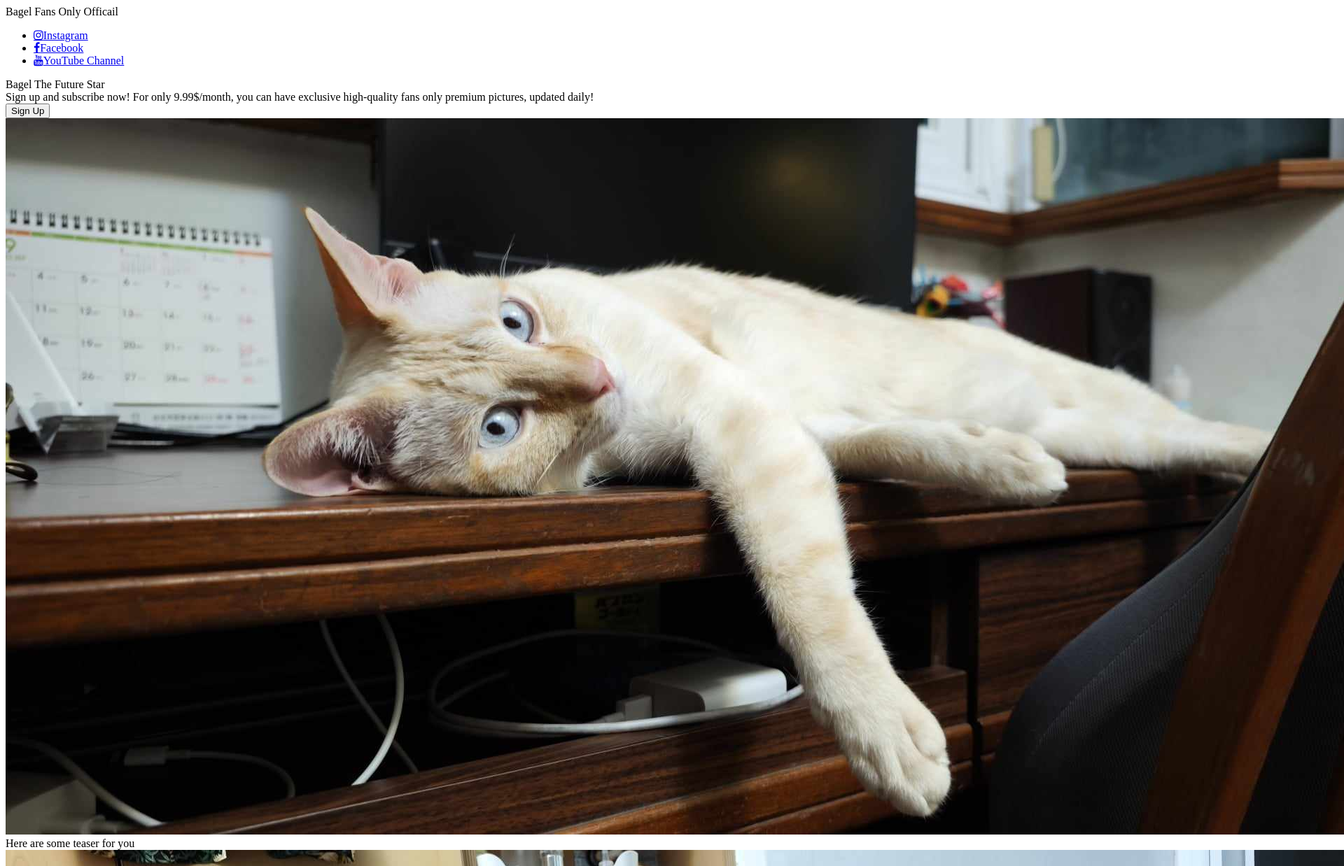
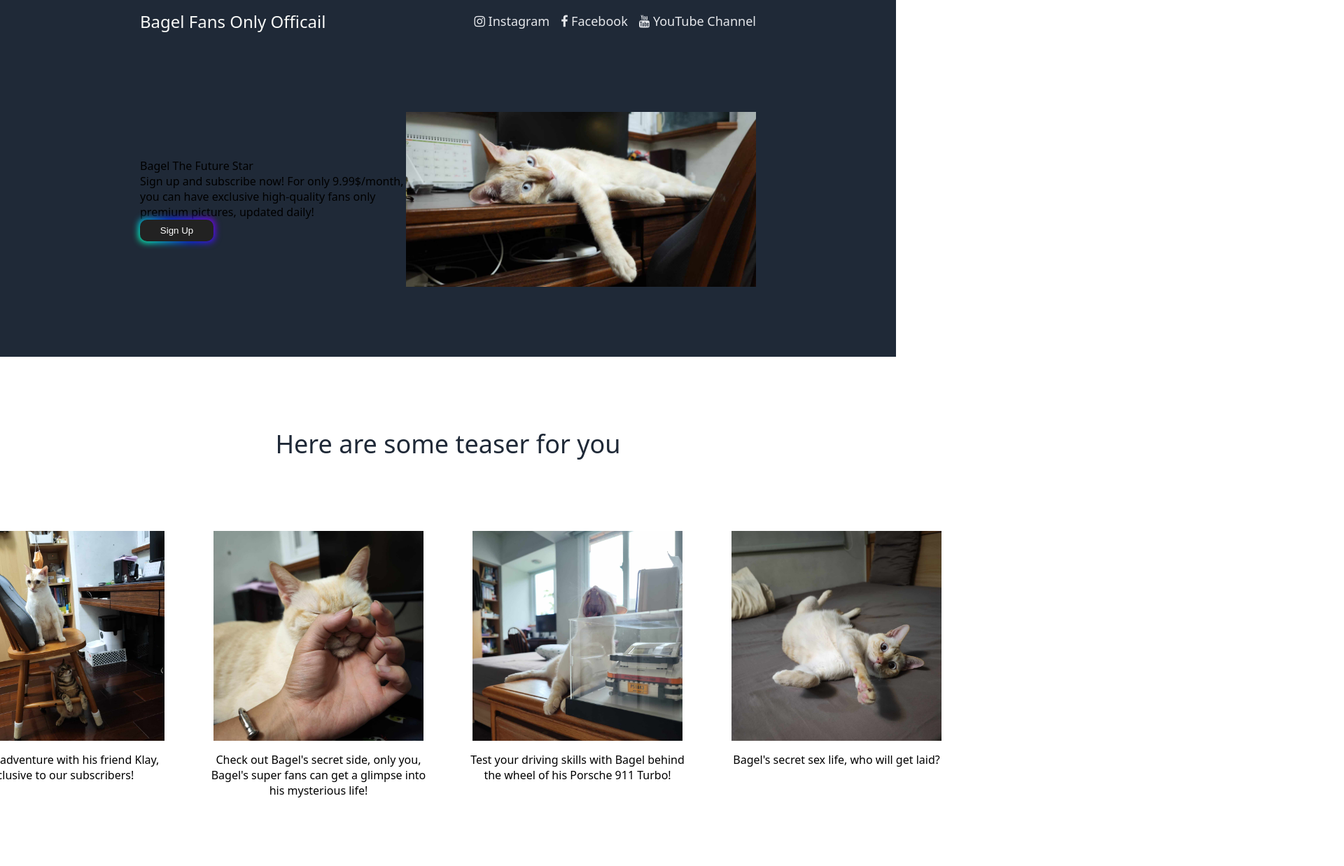
Before and after one commit to SAAAM485/bagelofficial, a plain HTML site: page index.html in a window 1280 px wide. Shown: the top 1238 px of the page at 70% size, 1920 px wide, since content can reach past the window. Drawn offline with Linux system fonts and the light colour scheme.

Commit message:
Add preliminary style.css add class topleft to class top

```diff
--- a/index.html
+++ b/index.html
@@ -5,41 +5,44 @@
     <meta name="viewport" content="width=device-width, initial-scale=1.0">
     <title>Bagel Fans Only Official</title>
     <link rel="stylesheet" href="https://cdnjs.cloudflare.com/ajax/libs/font-awesome/4.7.0/css/font-awesome.min.css">
+    <link rel="stylesheet" href="./style.css">
 </head>
 <body>
     <div class="header">
         <div class="logo">Bagel Fans Only Officail</div>
         <ul class="link">
-            <li><a href="#" class="fa fa-instagram">Instagram</a></li>
-            <li><a href="#" class="fa fa-facebook">Facebook</a></li>
-            <li><a href="#" class="fa fa-youtube">YouTube Channel</a></li>
+            <li><a href="#" class="fa fa-instagram"></a> Instagram</li>
+            <li><a href="#" class="fa fa-facebook"></a> Facebook</li>
+            <li><a href="#" class="fa fa-youtube"></a> YouTube Channel</li>
         </ul>
     </div>
 
     <div class="top">
-        <div class="title">Bagel The Future Star</div>
-        <div class="second text">Sign up and subscribe now! For only 9.99$/month, you can have exclusive high-quality fans only premium pictures, updated daily!</div>
-        <button class="topbtn">Sign Up</button>
-        <img src="./images/384148207_256861397341171_7810390976366226262_n.jpg">
+        <div class="topleft">
+            <div class="title">Bagel The Future Star</div>
+            <div class="second text">Sign up and subscribe now! For only 9.99$/month, you can have exclusive high-quality fans only premium pictures, updated daily!</div>
+            <button class="btn" role="button">Sign Up</button>
+        </div>
+        <img class="rec" src="./images/384148207_256861397341171_7810390976366226262_n.jpg">
     </div>
 
     <div class="body">
         <div class="info">Here are some teaser for you</div>
         <div class="sub">
             <div class="picture">
-                <img src="./images/382570773_261874992908507_3618135458643505423_n.jpg">
+                <img class="square" src="./images/382570773_261874992908507_3618135458643505423_n.jpg">
                 <div class="text">Bagel's adventure with his friend Klay, exclusive to our subscribers!</div>
             </div>
             <div class="picture">
-                <img src="./images/382574231_1457579065024996_2159856412285468143_n.jpg">
+                <img class="square" src="./images/382574231_1457579065024996_2159856412285468143_n.jpg">
                 <div class="text">Check out Bagel's secret side, only you, Bagel's super fans can get a glimpse into his mysterious life!</div>
             </div>
             <div class="picture">
-                <img src="./images/382586575_745335030757105_8920100603363203488_n.jpg">
+                <img class="square" src="./images/382586575_745335030757105_8920100603363203488_n.jpg">
                 <div class="text">Test your driving skills with Bagel behind the wheel of his Porsche 911 Turbo!</div>
             </div>
             <div class="picture">
-                <img src="./images/384542615_841912277519344_4408485451495154058_n.jpg">
+                <img class="square" src="./images/384542615_841912277519344_4408485451495154058_n.jpg">
                 <div class="text">Bagel's secret sex life, who will get laid?</div>
             </div>
         </div>
@@ -53,7 +56,7 @@
     <div class="window">
         <div class="head">Call to action! It's time!</div>
         <div class="sign">Sign up for our official website by clicking that button right over there!</div>
-        <button class="btn">Sign Up</button>
+        <button class="btn" role="button">Sign Up</button>
     </div>
 
     <div class="footer">Copyright © Bagel Fans Only Official 2023</div>
--- /dev/null
+++ b/style.css
@@ -0,0 +1,182 @@
+body {
+    display: flex;
+    flex-direction: column;
+    margin: 0;
+    font-family: system-ui, -apple-system, BlinkMacSystemFont, 'Segoe UI', Roboto, Oxygen, Ubuntu, Cantarell, 'Open Sans', 'Helvetica Neue', sans-serif;
+}
+
+.header {
+    background-color: #1f2937;
+    font-size: 24px;
+    color: #f9faf8;
+    display: flex;
+    justify-content: space-between;
+    align-items: center;
+    padding: 0 200px;
+}
+
+.link {
+    list-style: none;
+    display: flex;
+    gap: 16px;
+    color: #e5e7eb;
+    font-size: 18px;
+    font-family: system-ui, -apple-system, BlinkMacSystemFont, 'Segoe UI', Roboto, Oxygen, Ubuntu, Cantarell, 'Open Sans', 'Helvetica Neue', sans-serif;
+}
+
+.link a {
+    text-decoration: none;
+    color: #e5e7eb;
+    font-size: 18px;
+}
+
+.top {
+    background-color: #1f2937;
+    display: flex;
+    padding: 100px 200px;
+    justify-content: space-between;
+    align-items: center;
+}
+
+.topleft {
+    display: flex;
+    flex-direction: column;
+    flex-wrap: wrap;
+}
+
+.rec {
+    width: 500px;
+}
+
+.top .btn {
+    margin: 0;
+    display: flex;
+    align-items: center;
+    justify-content: center;
+    width: 105px;
+    flex: 0 0 auto;
+}
+
+.body {
+    display: flex;
+    align-items: center;
+    justify-content: center;
+    flex-direction: column;
+    padding: 100px 200px;
+}
+
+.info {
+    font-size: 36px;
+    font-weight: extra-bold;
+    color: #1f2937;
+    margin-bottom: 100px;
+}
+
+.sub {
+    display: flex;
+    align-items: first baseline;
+    gap: 50px;
+}
+.picture {
+    display: flex;
+    flex-direction: column;
+    flex-wrap: wrap;
+    width: 320px;
+    justify-content: center;
+    align-items: center;
+    text-align: center;
+    gap: 16px;
+}
+
+.square {
+    width: 300px;
+}
+
+.container {
+    display: flex;
+    flex-direction: column;
+    flex-wrap: wrap;
+    padding: 100px 200px;
+    background-color: #e5e7eb;
+}
+
+
+
+/* CSS */
+.btn {
+  padding: 0.6em 2em;
+  border: none;
+  outline: none;
+  color: rgb(255, 255, 255);
+  background: #111;
+  cursor: pointer;
+  position: relative;
+  z-index: 0;
+  border-radius: 10px;
+  user-select: none;
+  -webkit-user-select: none;
+  touch-action: manipulation;
+}
+
+.btn:before {
+  content: "";
+  background: linear-gradient(
+    45deg,
+    #ff0000,
+    #ff7300,
+    #fffb00,
+    #48ff00,
+    #00ffd5,
+    #002bff,
+    #7a00ff,
+    #ff00c8,
+    #ff0000
+  );
+  position: absolute;
+  top: -2px;
+  left: -2px;
+  background-size: 400%;
+  z-index: -1;
+  filter: blur(5px);
+  -webkit-filter: blur(5px);
+  width: calc(100% + 4px);
+  height: calc(100% + 4px);
+  animation: glowing-button-85 20s linear infinite;
+  transition: opacity 0.3s ease-in-out;
+  border-radius: 10px;
+}
+
+@keyframes glowing-button-85 {
+  0% {
+    background-position: 0 0;
+  }
+  50% {
+    background-position: 400% 0;
+  }
+  100% {
+    background-position: 0 0;
+  }
+}
+
+.btn:after {
+  z-index: -1;
+  content: "";
+  position: absolute;
+  width: 100%;
+  height: 100%;
+  background: #222;
+  left: 0;
+  top: 0;
+  border-radius: 10px;
+}
+
+
+.footer {
+    background-color: #1f2937;
+    color: #e5e7eb;
+    font-size: 18px;
+    display: flex;
+    justify-content: center;
+    align-items: center;
+    padding: 50px;
+}
```
